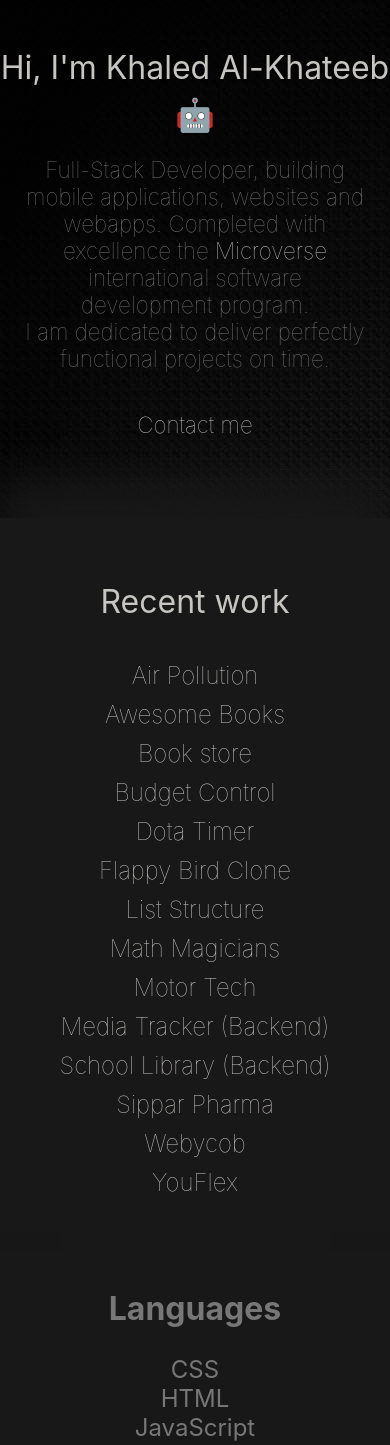
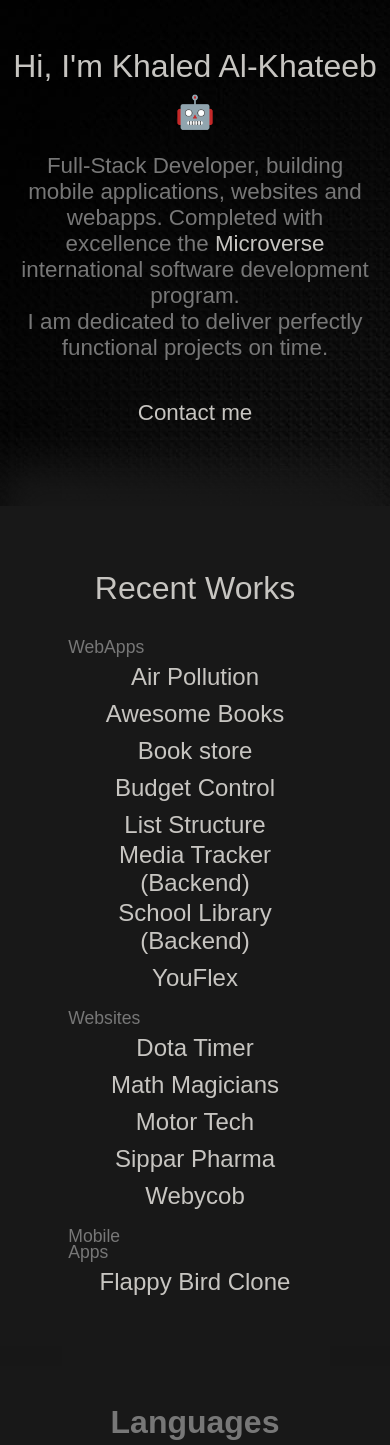
Before and after one commit to Khaled-AlKhateeb/my-portfolio, a React (Create React App) app: page / in a window 390 px wide. Shown: the top 1445 px of the page. Built offline with nearby package versions, Linux system fonts and the light colour scheme.

Commit message:
Adjust works section styles

```diff
--- a/src/components/Home.jsx
+++ b/src/components/Home.jsx
@@ -49,7 +49,9 @@ const Home = () => {
       </section>
       <section className='works-main-container'>
         <ul className='works-main-title'>
-          <h3 className="works-title">Recent work</h3>
+          <h3 className='works-title'>Recent Works</h3>
+          <div className='web-apps'>
+            <h4 className='web-app-title'>WebApps</h4>
             <Work
               name='Air Pollution'
               image={airPollution}
@@ -96,44 +98,12 @@ const Home = () => {
               url='https://budget-control.onrender.com/'
             />
             <Work
-            name='Dota Timer'
-            image={dotaRoshanTimer}
-            production='Sep 17 2021'
-            description='My first JavaScript project, applying a fully functional clock with 3 alarm inputs.'
-            skill={["HTML 20%", "CSS 16%", "JavaScript 64%"]}
-            url='https://khaled-alkhateeb.github.io/dota-timer/'
-          />
-          <Work
-            name='Flappy Bird Clone'
-            image={flappyBird}
-            production='May 25 2022'
-            description='Recreating Flappy bird mobile game using react-native for practice.'
-            skill={["React-Native"]}
-            url='https://drive.google.com/file/d/1gz-KyRek6d9_cOvRttYEugGk0Xk-18f8/view'
-          />
-          <Work
               name='List Structure'
               image={listStructure}
               production='Sep 28 2022'
               description='Simple HTML/CSS/JavaScript project to add tasks to the to-do list using webpack.'
               skill={["HTML 11%", "CSS 14%", "JavaScript 75%"]}
               url='https://khaled-alkhateeb.github.io/list-structure/dist/'
-          />
-          <Work
-            name='Math Magicians'
-            image={mathMagicians}
-            production='Oct 25 2022'
-            description='My first calculator app, created using react.'
-            skill={["HTML 12%", "CSS 15%", "JavaScript 73%", "ReactJS"]}
-            url='https://math-magicians-teal.vercel.app/calculator'
-          />
-          <Work
-            name='Motor Tech'
-            image={motorTech}
-            production='Sep 12 2022'
-            description='Mockup website for showing the latest motor technologies, unpublished under-construction.'
-            skill={["HTML 41%", "CSS 38%", "JavaScript 21%"]}
-            url='https://khaled-alkhateeb.github.io/motor-tech/'
             />
             <Work
               name='Media Tracker (Backend)'
@@ -153,6 +123,41 @@ const Home = () => {
               url='https://github.com/Khaled-AlKhateeb/OOP_School_Library'
             />
             <Work
+              name='YouFlex'
+              image={youFlex}
+              production='Oct 17 2022'
+              description="A capstone JavaScript application that utilises 2 APIs to display movies and enables users to like and comment on their favourate movies. The application consists of the Homepage that contains the list of movies and a popup window that displays details of a specific movie, it's likes and comments."
+              skill={["HTML 16%", "CSS 24%", "JavaScript 60%"]}
+              url='https://khaled-alkhateeb.github.io/YouFlex/'
+            />
+          </div>
+          <div className='web-apps'>
+            <h4 className='web-sites-title'>Websites</h4>
+            <Work
+              name='Dota Timer'
+              image={dotaRoshanTimer}
+              production='Sep 17 2021'
+              description='My first JavaScript project, applying a fully functional clock with 3 alarm inputs.'
+              skill={["HTML 20%", "CSS 16%", "JavaScript 64%"]}
+              url='https://khaled-alkhateeb.github.io/dota-timer/'
+            />
+            <Work
+              name='Math Magicians'
+              image={mathMagicians}
+              production='Oct 25 2022'
+              description='My first calculator app, created using react.'
+              skill={["HTML 12%", "CSS 15%", "JavaScript 73%", "ReactJS"]}
+              url='https://math-magicians-teal.vercel.app/calculator'
+            />
+            <Work
+              name='Motor Tech'
+              image={motorTech}
+              production='Sep 12 2022'
+              description='Mockup website for showing the latest motor technologies, unpublished under-construction.'
+              skill={["HTML 41%", "CSS 38%", "JavaScript 21%"]}
+              url='https://khaled-alkhateeb.github.io/motor-tech/'
+            />
+            <Work
               name='Sippar Pharma'
               image={sipparPharma}
               production='Nov 8 2022'
@@ -168,14 +173,18 @@ const Home = () => {
               skill={["HTML 74%", "CSS 26%"]}
               url='https://khaled-alkhateeb.github.io/Webycob/'
             />
+          </div>
+          <div className='web-apps'>
+            <h4 className='web-app-title'>Mobile Apps</h4>
             <Work
-            name='YouFlex'
-            image={youFlex}
-            production='Oct 17 2022'
-            description="A capstone JavaScript application that utilises 2 APIs to display movies and enables users to like and comment on their favourate movies. The application consists of the Homepage that contains the list of movies and a popup window that displays details of a specific movie, it's likes and comments."
-            skill={["HTML 16%", "CSS 24%", "JavaScript 60%"]}
-            url='https://khaled-alkhateeb.github.io/YouFlex/'
+              name='Flappy Bird Clone'
+              image={flappyBird}
+              production='May 25 2022'
+              description='Recreating Flappy bird mobile game using react-native for practice.'
+              skill={["React-Native"]}
+              url='https://drive.google.com/file/d/1gz-KyRek6d9_cOvRttYEugGk0Xk-18f8/view'
             />
+          </div>
         </ul>
       </section>
       <section className='skills-container'>
--- a/src/components/Popup.jsx
+++ b/src/components/Popup.jsx
@@ -55,7 +55,6 @@ const Popup = ({handleClose, name, image, production, description, skill, url})
         >
           close
         </button>
-        <h1 className='popup-title'>{name}</h1>
         <div className='popup-content-container'>
           <img
             className='popup-image'
@@ -63,6 +62,7 @@ const Popup = ({handleClose, name, image, production, description, skill, url})
             alt={name}
           />
           <div className='popup-info-container'>
+            <h1 className='popup-title'>{name}</h1>
             <p className='popup-info-production'>{production}</p>
             <p className='popup-info-description'>{description}</p>
             <div className='skill-main-container'>
--- a/src/index.css
+++ b/src/index.css
@@ -10,30 +10,11 @@
   --reactNative: #045588;
   --redux: #7248b6;
   --Secondary: #424242;
-  font-family:
-    system-ui,
-    -apple-system,
-    BlinkMacSystemFont,
-    'Segoe UI',
-    Roboto,
-    Oxygen,
-    Ubuntu,
-    Cantarell,
-    'Open Sans',
-    'Helvetica Neue',
-    sans-serif;
+  font-family: Ubuntu, sans-serif;
 }
 
 body {
   margin: 0;
-  font-family: -apple-system, BlinkMacSystemFont, 'Segoe UI', 'Roboto', 'Oxygen',
-    'Ubuntu', 'Cantarell', 'Fira Sans', 'Droid Sans', 'Helvetica Neue',
-    sans-serif;
   -webkit-font-smoothing: antialiased;
   -moz-osx-font-smoothing: grayscale;
 }
-
-code {
-  font-family: source-code-pro, Menlo, Monaco, Consolas, 'Courier New',
-    monospace;
-}
--- a/src/styles/Home.css
+++ b/src/styles/Home.css
@@ -20,7 +20,6 @@ li {
   align-items: center;
   padding-top: 3rem;
   padding-bottom: 3rem;
-  /*box-shadow: 0 25px 50px -2px var(--Secondary);*/
 }
 
 .title-container {
@@ -158,8 +157,78 @@ li {
   color: var(--Hover);
 }
 
+.web-apps {
+  display: flex;
+  flex-direction: column;
+  width: 65vw;
+  max-width: 36rem;
+  margin-bottom: 1rem;
+  opacity: 0;
+  transition: all 2s ease-in-out;
+}
+
+.web-app-title,
+.web-sites-title {
+  font-size: 1.1rem;
+  line-height: 1rem;
+  font-weight: 100;
+  color: var(--Text);
+  margin: 0;
+  position: relative;
+  width: 0;
+  border-bottom: 1px solid var(--Text);
+  transition: all 2s ease-in-out;
+}
+
+.web-app-title {
+  text-align: left;
+}
+
+.web-sites-title {
+  text-align: right;
+}
+
+/*.web-app-title:before,
+.web-sites-title:before {
+  content: '';
+  position: absolute;
+  bottom: 0;
+  width: 0;
+  animation: border_anim 2s linear forwards;
+}
+
+.web-app-title:before {
+  right: 0;
+}
+
+.web-sites-title:before {
+  left: 0;
+}*/
+
+/*@keyframes border_anim {
+  0% {
+    width: 0%;
+  }
+
+  100% {
+    width: 100%;
+  }
+}*/
+
 .works-main-title:hover .work-item-link {
   opacity: 1;
+}
+
+.works-main-title:hover .web-apps {
+  opacity: 1;
+}
+
+.works-main-title:hover .web-app-title {
+  width: 100%;
+}
+
+.works-main-title:hover .web-sites-title {
+  width: 100%;
 }
 
 .skills-container {
@@ -263,4 +332,8 @@ li {
   .about-content {
     width: 90%;
   }
+
+  .web-apps {
+    opacity: 1;
+  }
 }
--- a/src/styles/Popup.css
+++ b/src/styles/Popup.css
@@ -60,6 +60,10 @@
   flex-direction: column;
   justify-content: space-around;
   width: 40%;
+}
+
+.popup-title {
+  text-align: start;
 }
 
 .popup-info-production {
--- a/src/styles/Work.css
+++ b/src/styles/Work.css
@@ -11,10 +11,6 @@
   margin-bottom: 0;
 }
 
-.work-item-link:hover {
-  font-weight: 500;
-}
-
 @media screen and (max-width: 768px) {
   .work-item-link {
     opacity: 1;
```
Lines whose indentation alone changed are shown as unchanged.
